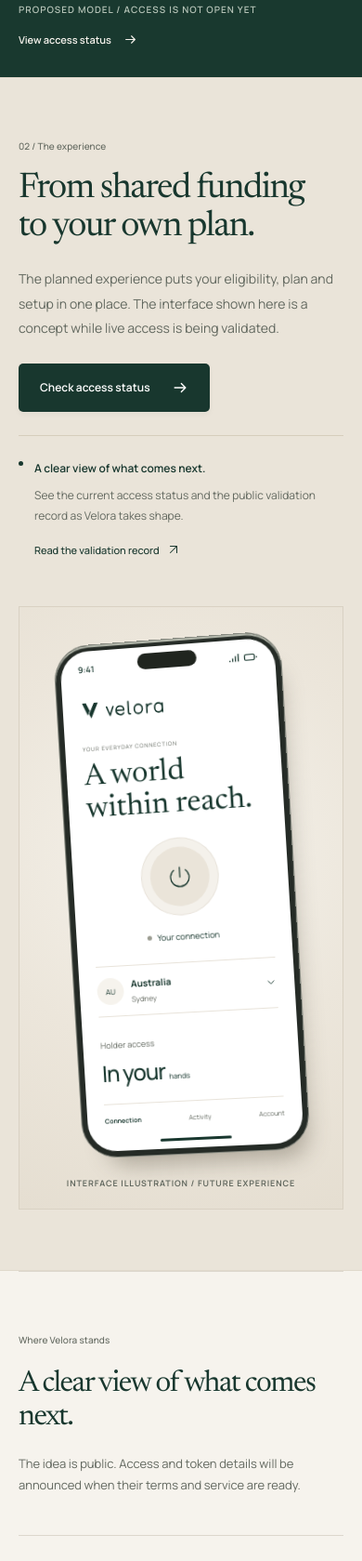
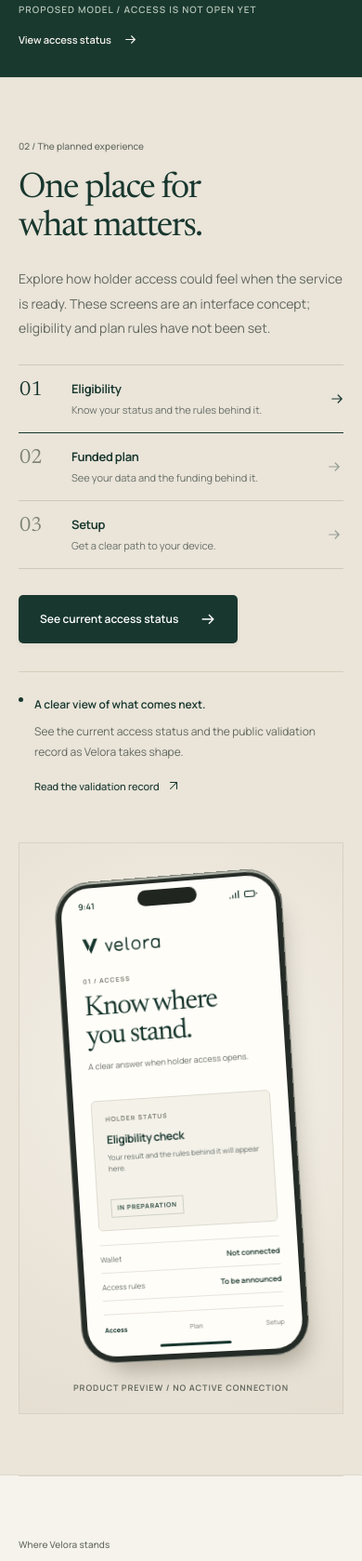
Before and after one commit to 13V/VPN, a website: page public/landing.html in a window 390 px wide. Shown: the part 1845-3524 px from the top of the page at 93% size. Drawn offline with Linux system fonts and the light colour scheme.

Commit message:
Design three-stage product preview and access status page

```diff
--- a/portal/server.js
+++ b/portal/server.js
@@ -14,6 +14,7 @@ function createHandler({ origin = 'http://127.0.0.1:4173', mode = 'demo', portal
     '/': ['landing.html', 'text/html'],
     '/portal': ['index.html', 'text/html'], '/portal/': ['index.html', 'text/html'],
     '/access.css': ['access.css', 'text/css'],
+    '/product-preview.css': ['product-preview.css', 'text/css'],
     '/landing.css': ['landing.css', 'text/css'], '/landing.js': ['landing.js', 'text/javascript'],
     '/hero-sculpture.js': ['hero-sculpture.js', 'text/javascript'],
     '/hero-sculpture-fallback.svg': ['hero-sculpture-fallback.svg', 'image/svg+xml'],
--- a/public/landing.html
+++ b/public/landing.html
@@ -19,6 +19,7 @@
     />
     <link rel="stylesheet" href="/landing.css" />
     <link rel="stylesheet" href="/brand.css" />
+    <link rel="stylesheet" href="/product-preview.css" />
     <script src="/landing.js" defer></script>
     <script src="/hero-sculpture.js" defer></script>
   </head>
@@ -122,14 +123,9 @@
       >
         <div class="experience-grid shell">
           <div class="phone-scene">
-            <div class="stone-plinth" aria-hidden="true"></div>
-              <div
-              class="phone-device"
-              id="phone-concept"
-              aria-label="Illustration of a Velora app interface"
-            >
+            <div class="phone-device" id="phone-concept" data-active="eligibility" aria-label="Illustration of the future Velora app">
               <div class="phone-camera" aria-hidden="true"></div>
-              <div class="phone-screen">
+              <div class="phone-screen product-preview-phone">
                 <div class="phone-status" aria-hidden="true">
                   <span>9:41</span
                   ><svg viewBox="0 0 40 14">
@@ -145,50 +141,68 @@
                   width="103"
                   height="25"
                 />
-                <p class="phone-eyebrow">YOUR EVERYDAY CONNECTION</p>
-                <h3>A world<br />within reach.</h3>
-                <div class="phone-power" aria-hidden="true">
-                  <svg viewBox="0 0 48 48" aria-hidden="true">
-                    <path d="M24 8v17M14 13a16 16 0 1 0 20 0" />
-                  </svg>
+                <div class="preview-screen" id="preview-eligibility" data-preview-screen="eligibility" aria-label="Eligibility screen preview">
+                  <p class="screen-kicker">01 / ACCESS</p>
+                  <h3>Know where<br />you stand.</h3>
+                  <p class="screen-lede">A clear answer when holder access opens.</p>
+                  <div class="screen-feature">
+                    <span class="screen-feature-label">HOLDER STATUS</span>
+                    <strong>Eligibility check</strong>
+                    <p>Your result and the rules behind it will appear here.</p>
+                    <span class="screen-tag">IN PREPARATION</span>
+                  </div>
+                  <div class="screen-rows">
+                    <div><span>Wallet</span><strong>Not connected</strong></div>
+                    <div><span>Access rules</span><strong>To be announced</strong></div>
+                  </div>
                 </div>
-                <div class="phone-connection">
-                  <span class="status-dot"></span>
-                   <span id="phone-connection-status"
-                     >Your connection</span
-                  >
+                <div class="preview-screen" id="preview-plan" data-preview-screen="plan" aria-label="Funded plan screen preview" hidden>
+                  <p class="screen-kicker">02 / FUNDED PLAN</p>
+                  <h3>Your plan,<br />made clear.</h3>
+                  <p class="screen-lede">The data available to you, in one place.</p>
+                  <div class="screen-feature">
+                    <span class="screen-feature-label">EXAMPLE PLAN</span>
+                    <strong>Australia · One day</strong>
+                    <p>Future plans depend on funding and published holder rules.</p>
+                    <span class="screen-tag">ILLUSTRATION</span>
+                  </div>
+                  <div class="screen-rows">
+                    <div><span>Funding status</span><strong>Awaiting launch</strong></div>
+                    <div><span>Data balance</span><strong>Shown with a plan</strong></div>
+                  </div>
                 </div>
-                <div class="phone-location">
-                  <span class="location-monogram">AU</span>
-                  <div><strong>Australia</strong><span>Sydney</span></div>
-                  <svg class="icon" aria-hidden="true">
-                    <use href="/icons.svg#chevron-down" />
-                  </svg>
+                <div class="preview-screen" id="preview-setup" data-preview-screen="setup" aria-label="Setup screen preview" hidden>
+                  <p class="screen-kicker">03 / SETUP</p>
+                  <h3>Ready for<br />your device.</h3>
+                  <p class="screen-lede">A guided path from plan to connection.</p>
+                  <div class="screen-feature">
+                    <span class="screen-feature-label">WIREGUARD SETUP</span>
+                    <strong>Configuration &amp; guide</strong>
+                    <p>Secure setup files would be available with an active plan.</p>
+                    <span class="screen-tag">PLANNED</span>
+                  </div>
+                  <div class="screen-rows">
+                    <div><span>Configuration</span><strong>With your plan</strong></div>
+                    <div><span>Renewal</span><strong>Tracked here</strong></div>
+                  </div>
                 </div>
-                <div class="phone-credit">
-                  <span>Holder access</span
-                  ><strong>In your <small>hands</small></strong>
-                </div>
-                <div class="phone-tabs">
-                  <span>Connection</span><span>Activity</span
-                  ><span>Account</span>
-                </div>
+                <div class="phone-tabs preview-tabs" aria-hidden="true"><span>Access</span><span>Plan</span><span>Setup</span></div>
                 <div class="home-indicator" aria-hidden="true"></div>
               </div>
             </div>
-            <p class="phone-caption">Interface illustration / Future experience</p>
+            <p class="phone-caption">Product preview / No active connection</p>
           </div>
           <div class="experience-copy">
-            <p class="eyebrow">02 / The experience</p>
-            <h2 id="experience-title">
-              From shared funding<br />to your own plan.
-            </h2>
-            <p>
-              The planned experience puts your eligibility, plan and setup in one place.
-              The interface shown here is a concept while live access is being validated.
-            </p>
+            <p class="eyebrow">02 / The planned experience</p>
+            <h2 id="experience-title">One place for<br />what matters.</h2>
+            <p>Explore how holder access could feel when the service is ready. These screens are an interface concept; eligibility and plan rules have not been set.</p>
+            <div class="preview-steps" role="group" aria-label="Explore the future app screens">
+              <button class="preview-step is-active" type="button" data-preview-target="eligibility" aria-pressed="true" aria-controls="preview-eligibility"><span class="preview-step-number">01</span><span><strong>Eligibility</strong><small>Know your status and the rules behind it.</small></span><svg class="icon" aria-hidden="true"><use href="/icons.svg#arrow-right" /></svg></button>
+              <button class="preview-step" type="button" data-preview-target="plan" aria-pressed="false" aria-controls="preview-plan"><span class="preview-step-number">02</span><span><strong>Funded plan</strong><small>See your data and the funding behind it.</small></span><svg class="icon" aria-hidden="true"><use href="/icons.svg#arrow-right" /></svg></button>
+              <button class="preview-step" type="button" data-preview-target="setup" aria-pressed="false" aria-controls="preview-setup"><span class="preview-step-number">03</span><span><strong>Setup</strong><small>Get a clear path to your device.</small></span><svg class="icon" aria-hidden="true"><use href="/icons.svg#arrow-right" /></svg></button>
+            </div>
             <a class="button button-primary" href="/portal"
-              >Check access status
+              >See current access status
               <svg class="icon" aria-hidden="true">
                 <use href="/icons.svg#arrow-right" /></svg
             ></a>
--- a/public/landing.js
+++ b/public/landing.js
@@ -15,6 +15,31 @@ document.addEventListener("keydown", (event) => {
 
 // One-time reveals enhance visible content; nothing depends on JS to be readable.
 const motionPreference = window.matchMedia("(prefers-reduced-motion: reduce)");
+const previewPhone = document.getElementById("phone-concept");
+const previewButtons = [...document.querySelectorAll("[data-preview-target]")];
+const previewScreens = [...document.querySelectorAll("[data-preview-screen]")];
+for (const button of previewButtons) {
+  button.addEventListener("click", () => {
+    const selected = button.dataset.previewTarget;
+    if (!previewScreens.some((screen) => screen.dataset.previewScreen === selected)) return;
+    for (const step of previewButtons) {
+      const active = step === button;
+      step.setAttribute("aria-pressed", String(active));
+      step.classList.toggle("is-active", active);
+    }
+    for (const screen of previewScreens) {
+      screen.hidden = screen.dataset.previewScreen !== selected;
+    }
+    previewPhone.dataset.active = selected;
+    const current = previewScreens.find((screen) => !screen.hidden);
+    if (!motionPreference.matches && current?.animate) {
+      current.animate(
+        [{ opacity: 0, transform: "translateY(7px)" }, { opacity: 1, transform: "translateY(0)" }],
+        { duration: 340, easing: "cubic-bezier(.22,1,.36,1)" },
+      );
+    }
+  });
+}
 const activeAnimations = new Set();
 function animateEntry(node, frames, options) {
   if (
--- /dev/null
+++ b/public/product-preview.css
@@ -0,0 +1,113 @@
+/* A single visual language for the future product screens and access status. */
+.product-preview-phone { background: #fffdf8; }
+.product-preview-phone .phone-brand { margin: 13px 0 22px; width: 89px; }
+.preview-screen { min-height: 339px; }
+.preview-screen[hidden] { display: none; }
+.screen-kicker,
+.screen-feature-label {
+  color: #7d8175;
+  font-size: 7px;
+  font-weight: 700;
+  letter-spacing: .13em;
+}
+.preview-screen h3 {
+  margin-top: 10px;
+  font: 400 30px/1.05 Newsreader, Georgia, serif;
+  letter-spacing: -.045em;
+}
+.screen-lede {
+  min-height: 27px;
+  max-width: 175px;
+  margin-top: 8px;
+  color: #697068;
+  font-size: 9px;
+  line-height: 1.55;
+}
+.screen-feature {
+  display: flex;
+  flex-direction: column;
+  align-items: flex-start;
+  min-height: 141px;
+  margin-top: 17px;
+  padding: 15px 14px 13px;
+  border: 1px solid #dedbd0;
+  border-radius: 5px;
+  background: #f4f1e9;
+}
+.screen-feature strong {
+  margin-top: 9px;
+  color: #18372e;
+  font-size: 12px;
+  font-weight: 650;
+  letter-spacing: -.03em;
+}
+.screen-feature p {
+  margin-top: 5px;
+  color: #647067;
+  font-size: 8px;
+  line-height: 1.5;
+}
+.screen-tag {
+  display: inline-flex;
+  align-items: center;
+  min-height: 20px;
+  margin-top: auto;
+  padding: 3px 6px;
+  border: 1px solid #cdd1c4;
+  color: #365447;
+  font-size: 7px;
+  font-weight: 700;
+  letter-spacing: .09em;
+}
+.screen-rows { margin-top: 15px; border-top: 1px solid #e8e4dc; }
+.screen-rows > div {
+  display: flex;
+  justify-content: space-between;
+  gap: 7px;
+  padding: 9px 0;
+  border-bottom: 1px solid #e8e4dc;
+  font-size: 8px;
+}
+.screen-rows span { color: #687168; }
+.screen-rows strong { color: #1b392f; font-weight: 650; text-align: right; }
+.preview-tabs { margin-top: 14px; padding: 12px 0 13px; }
+.preview-tabs span { font-size: 7px; }
+.phone-device[data-active="eligibility"] .preview-tabs span:nth-child(1),
+.phone-device[data-active="plan"] .preview-tabs span:nth-child(2),
+.phone-device[data-active="setup"] .preview-tabs span:nth-child(3) { color: #18372e; font-weight: 750; }
+.phone-device[data-active="eligibility"] .preview-tabs span:not(:nth-child(1)),
+.phone-device[data-active="plan"] .preview-tabs span:not(:nth-child(2)),
+.phone-device[data-active="setup"] .preview-tabs span:not(:nth-child(3)) { color: #81877d; font-weight: 450; }
+.preview-steps { margin-top: 31px; border-top: 1px solid #cfc7b9; }
+.preview-step {
+  width: 100%;
+  display: grid;
+  grid-template-columns: 41px minmax(0, 1fr) 17px;
+  align-items: center;
+  gap: 15px;
+  padding: 18px 1px;
+  border: 0;
+  border-bottom: 1px solid #cfc7b9;
+  background: transparent;
+  color: #18372e;
+  text-align: left;
+  cursor: pointer;
+}
+.preview-step:hover { background: #f7f3eb99; }
+.preview-step[aria-pressed="true"] { border-bottom-color: #18372e; }
+.preview-step-number { align-self: start; color: #7d8375; font: 400 22px/1 Newsreader, Georgia, serif; }
+.preview-step[aria-pressed="true"] .preview-step-number { color: #18372e; }
+.preview-step strong { display: block; font-size: 13px; font-weight: 650; letter-spacing: -.025em; }
+.preview-step small { display: block; margin-top: 5px; color: #697068; font-size: 11px; line-height: 1.55; }
+.preview-step .icon { width: 16px; height: 16px; opacity: .4; transition: transform .25s ease, opacity .25s ease; }
+.preview-step[aria-pressed="true"] .icon { opacity: 1; transform: translateX(3px); }
+.experience-copy .preview-steps + .button { margin-top: 28px; }
+.experience-copy .service-note { margin-top: 30px; }
+@media (max-width: 760px) {
+  .preview-steps { margin-top: 25px; }
+  .preview-step { padding-block: 16px; }
+  .phone-scene { min-height: 565px; }
+}
+@media (prefers-reduced-motion: reduce) {
+  .preview-step .icon { transition: none; }
+}
--- a/scripts/build-vercel.js
+++ b/scripts/build-vercel.js
@@ -11,7 +11,7 @@ fs.mkdirSync(output, { recursive: true });
 // Older builds published the prototype scripts. Remove them from an existing
 // output directory as well as omitting them from fresh deployments.
 for (const name of ['app.js', 'style.css', 'instrument-serif-italic.woff2', 'newsreader-italic.woff2']) fs.rmSync(path.join(output, name), { force: true });
-for (const name of ['landing.css', 'landing.js', 'hero-sculpture.js', 'hero-sculpture-fallback.svg', 'threejs-license.txt', 'world-atlas-license.txt', 'access.css', 'brand.css', 'velora-logo.svg', 'velora-logo-light.svg', 'velora-mark.svg', 'favicon.svg', 'icons.svg', 'manrope-latin.woff2', 'newsreader-roman.woff2']) {
+for (const name of ['landing.css', 'landing.js', 'hero-sculpture.js', 'hero-sculpture-fallback.svg', 'threejs-license.txt', 'world-atlas-license.txt', 'access.css', 'product-preview.css', 'brand.css', 'velora-logo.svg', 'velora-logo-light.svg', 'velora-mark.svg', 'favicon.svg', 'icons.svg', 'manrope-latin.woff2', 'newsreader-roman.woff2']) {
   fs.copyFileSync(path.join(source, name), path.join(output, name));
 }
 fs.copyFileSync(path.join(source, 'landing.html'), path.join(output, 'index.html'));
```
Also changed, not shown: public/access.css (+175 -34 lines), public/index.html (+22 -16 lines).
